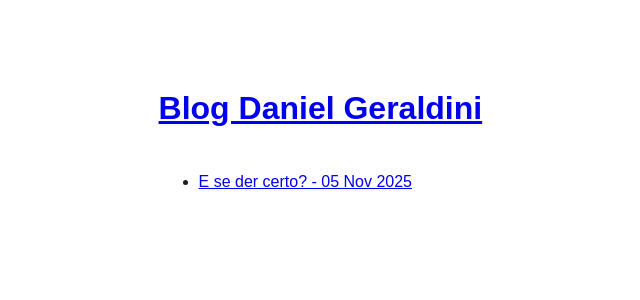
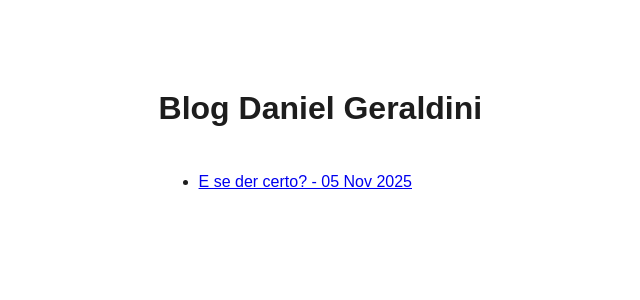
Before and after one commit to danigerf/blog, a Jekyll site: the page built from index.markdown, in a window 1280 px wide. Shown: the top 300 px of the page, without its empty margins (178-818 px from the left). Built offline with Jekyll 4.4.1, drawn with Linux system fonts in a browser that asks for light colours.

Commit message:
ajuste css

```diff
--- a/assets/estilos.css
+++ b/assets/estilos.css
@@ -14,3 +14,8 @@ p,ul,ol {
   margin-bottom: 2em;
   color: #1d1d1d;
 }
+
+h1 > a {
+  text-decoration: none;
+  color: #1d1d1d;
+}
```
